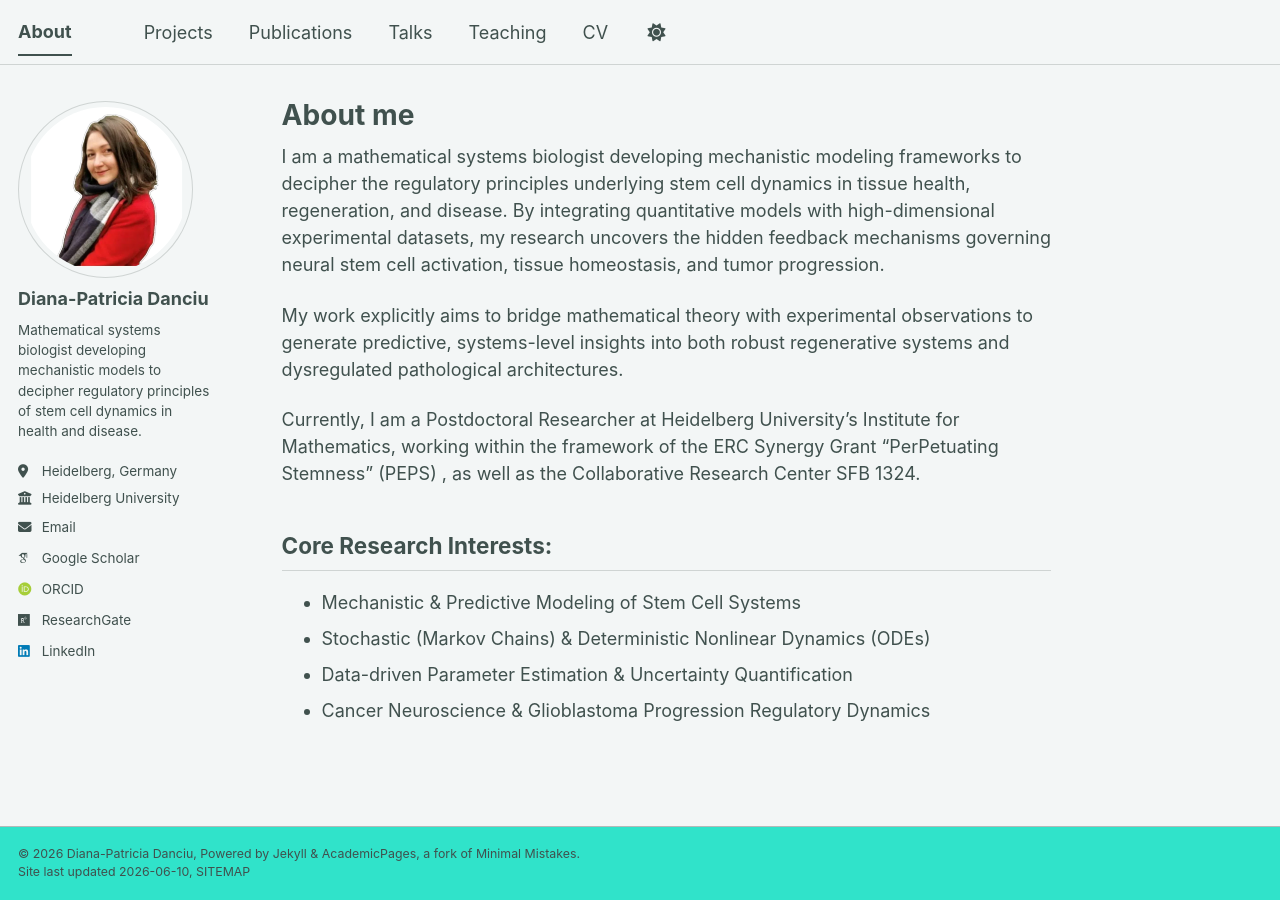
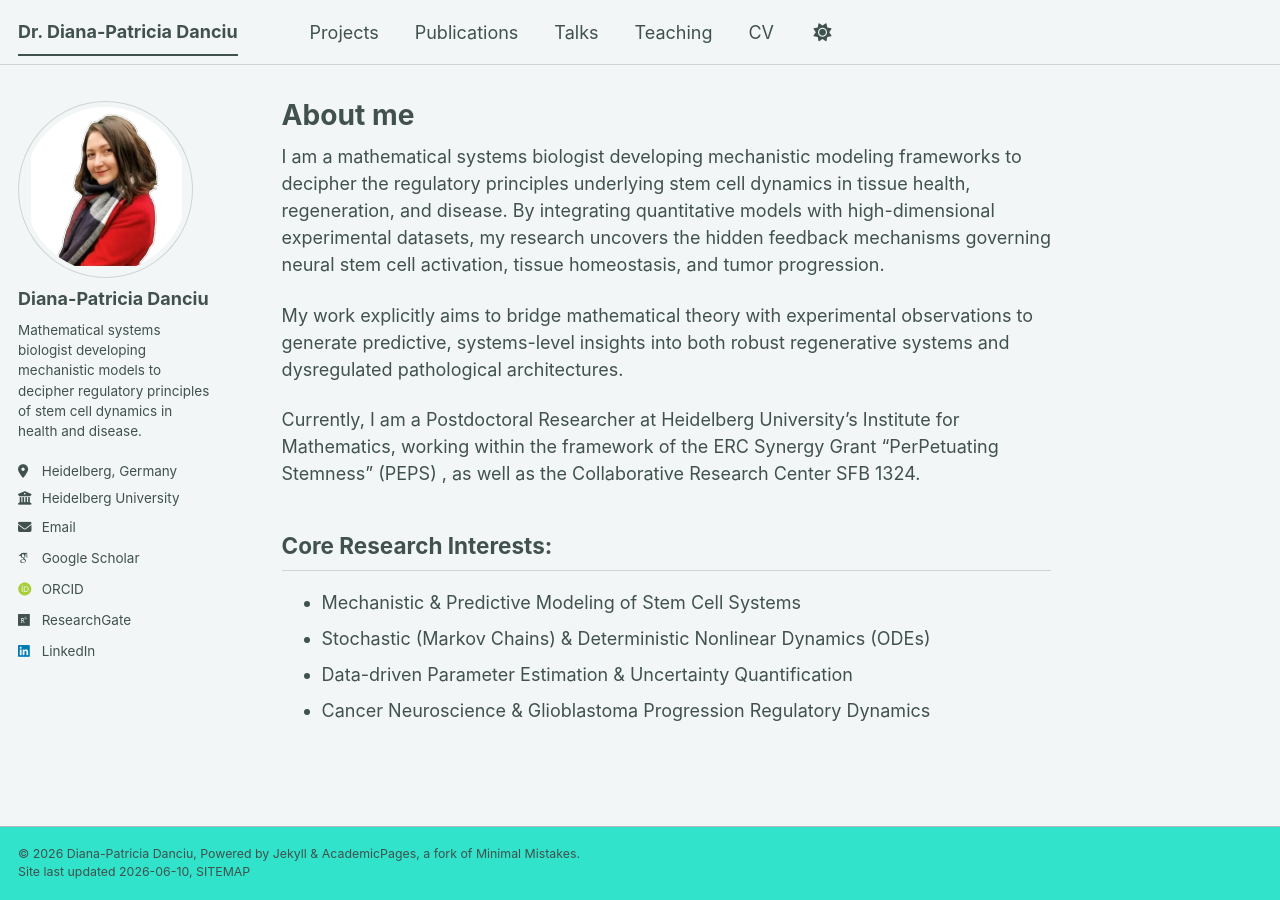
Before and after one commit to dpdanciu/dpdanciu.github.io, a Jekyll site: the page built from _pages/about.md, in a window 1280 px wide. Built offline with Jekyll 4.4.1, drawn with Linux system fonts in a browser that asks for light colours; some web fonts are replaced; a script bundle is joined from its source files by our own code; library files that are not in the unit come from our copies; part of the change alters nothing that is shown.

Commit message:
Update _config.yml

```diff
--- a/_config.yml
+++ b/_config.yml
@@ -9,10 +9,10 @@
 # Basic Site Settings
 locale                   : "en-US"
 site_theme               : "mint" # The available themes options are "default", "air", "sunrise", "mint", "dirt" and "contrast"
-title                    : "About"
-title_separator          : "-"
+title                    : "Dr. Diana-Patricia Danciu"
+title_separator          : "|"
 name                     : &name "Diana-Patricia Danciu"
-description              : &description "Postdoctoral researcher in mathematical systems biology studying neural stem cell dynamics in health and disease."   # Update this with a general description of your site, this is the default if not overridden by a page
+description              : &description "Dr. Diana-Patricia Danciu is a Mathematical Systems Biologist and Postdoctoral Researcher at Heidelberg University. Specializing in mechanistic modeling, stochastic systems, and data-driven systems biology to decode neural stem cell dynamics, tissue regeneration, and glioblastoma cancer progression."   # Update this with a general description of your site, this is the default if not overridden by a page
 url                      : https://dpdanciu.github.io # The base hostname & protocol for your site e.g. "https://[your GitHub username].github.io",
                                                            # or if you already have some other page hosted on Github then use "https://[your GitHub username].github.io/[Your Repo Name]"
 baseurl                  : "" # the subpath of your site, e.g. "/blog"
```
